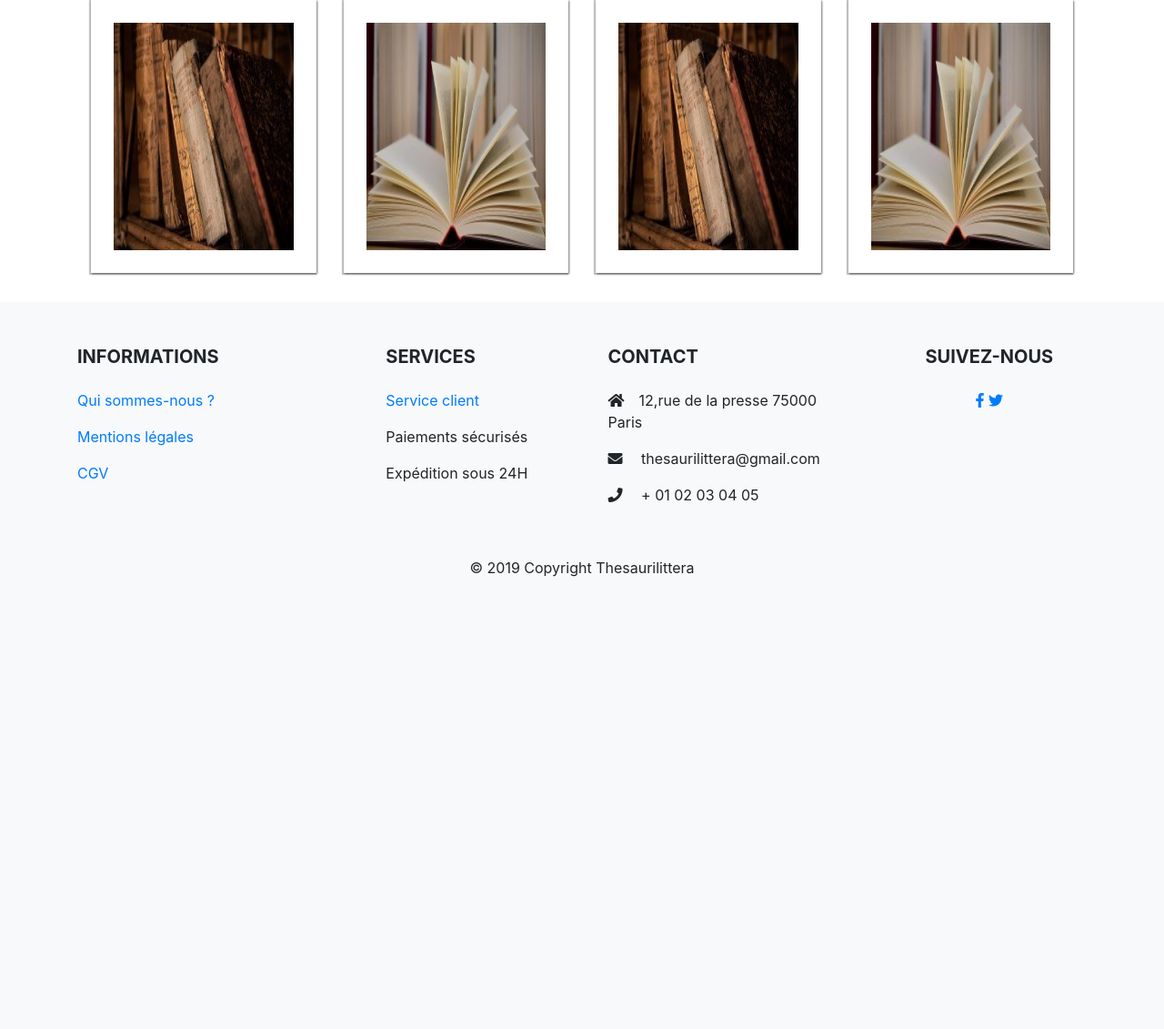
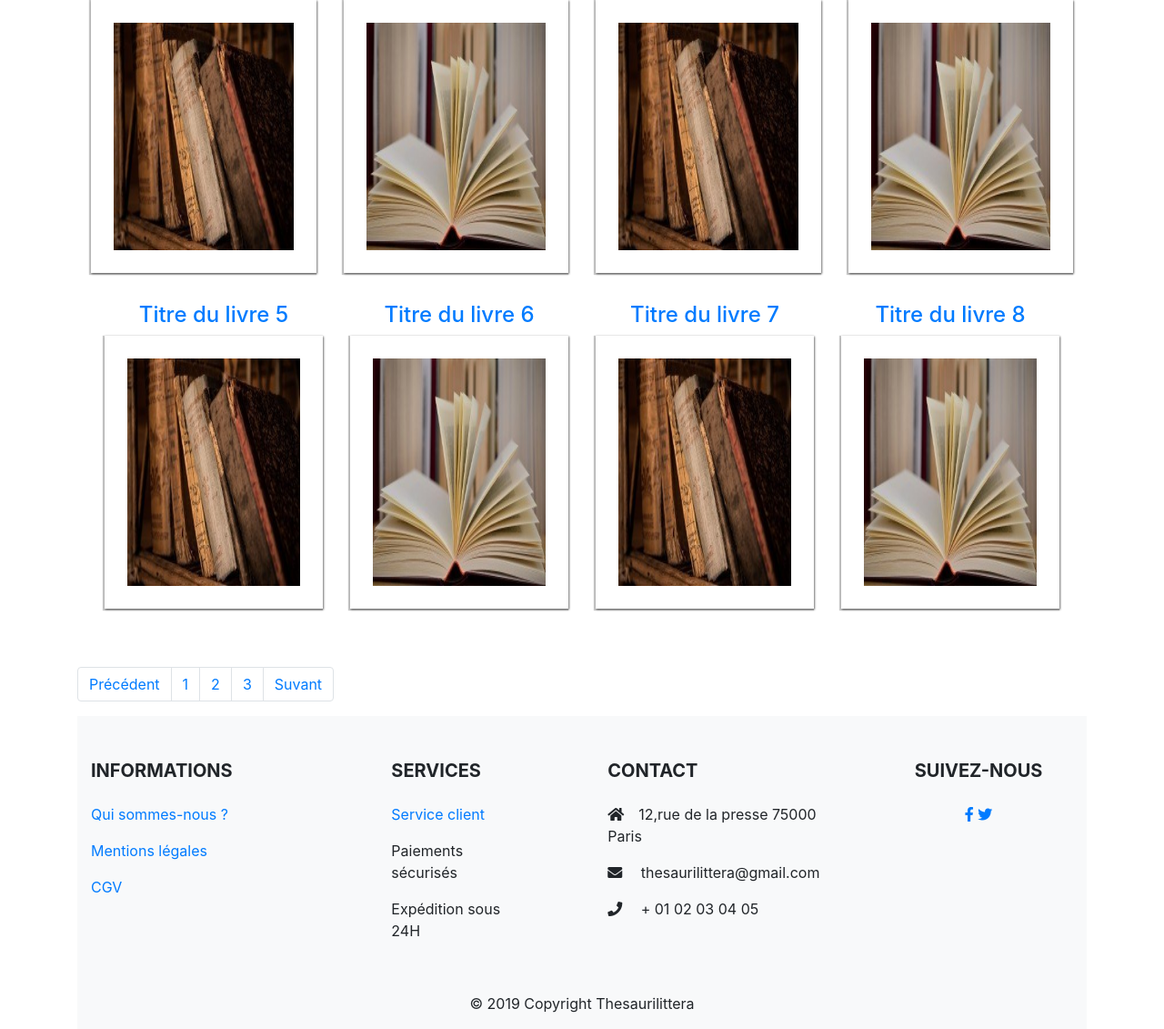
Before and after one commit to yabounn/thesaurilittera, a Symfony app: template templates/bookstore/index.html.twig in a window 1280 px wide. Shown: the part 291-1422 px from the top of the page at 91% size. Before the commit the page ends 925 px from the top, so only its background shows below. Run offline with Twig, Linux system fonts and the light colour scheme; the template is opened without the code that fills it, so the values that code supplies are empty; some libraries are stand-ins or nearby versions.

Commit message:
Ajout pagination dans bookstore(non fonctionnel)

```diff
--- a/templates/bookstore/index.html.twig
+++ b/templates/bookstore/index.html.twig
@@ -129,12 +129,120 @@
 
                     </div>
                     <!-- /.books row-0 -->
+                    <!-- books row-1 -->
+                    <div class="store row col-sm-12 row-1">
+
+                        <div class=" col-md-3 col-sm-6">
+                            <h4 class="store-title-book">
+                                <a href="#">Titre du livre 5</a>
+                            </h4>
+                            <div class="book-view book-closeview">
+                                <div class="image-couv">
+                                    <div class="front">
+                                        <div class="thumbnail-image">
+                                            <img class="card-img" src="{{ asset('images/ancient-books.jpg') }}"
+                                                alt="Livre antique">
+                                        </div>
+                                    </div>
+                                    <div class="cover"></div>
+                                    <div class="back">
+                                        <h6>Titre du livre</h6>
+                                        <p>Prix : 15.00</p>
+                                        <button class="btn blue-gradient btn-rounded">Plus de détails</button>
+                                    </div>
+                                </div>
+                            </div>
+
+                        </div>
+
+                        <div class="book-container col-md-3 col-sm-6">
+                            <h4 class="store-title-book">
+                                <a href="#">Titre du livre 6</a>
+                            </h4>
+                            <div class="book-view book-closeview">
+                                <div class="image-couv">
+                                    <div class="front">
+                                        <div class="thumbnail-image">
+                                            <img class="card-img" src="{{ asset('images/book-pages.jpg') }}"
+                                                alt="Livre ouvert">
+                                        </div>
+                                    </div>
+                                    <!--/.front -->
+                                    <div class="cover"></div>
+                                    <div class="back">
+                                        <h6>Titre du livre</h6>
+                                        <p>Prix : 15.00</p>
+                                        <button class="btn blue-gradient btn-rounded">Plus de détails</button>
+                                    </div>
+                                </div>
+                            </div>
+                        </div>
+
+                        <div class="book-container col-md-3 col-sm-6">
+                            <h4 class="store-title-book">
+                                <a href="#">Titre du livre 7</a>
+                            </h4>
+                            <div class="book-view book-closeview">
+                                <div class="image-couv">
+                                    <div class="front">
+                                        <div class="thumbnail-image">
+                                            <img class="card-img" src="{{ asset('images/ancient-books.jpg') }}"
+                                                alt="Livre antique">
+                                        </div>
+                                    </div>
+                                    <!--/.front -->
+                                    <div class="cover"></div>
+                                    <div class="back">
+                                        <h6>Titre du livre</h6>
+                                        <p>Prix : 15.00</p>
+                                        <button class="btn blue-gradient btn-rounded">Plus de détails</button>
+                                    </div>
+                                </div>
+                            </div>
+
+                        </div>
+
+                        <div class="book-container col-md-3 col-sm-6">
+                            <h4 class="store-title-book">
+                                <a href="#">Titre du livre 8</a>
+                            </h4>
+                            <div class="book-view book-closeview">
+                                <div class="image-couv">
+                                    <div class="front">
+                                        <div class="thumbnail-image">
+                                            <img class="card-img" src="{{ asset('images/book-pages.jpg') }}"
+                                                alt="Livre ouvert">
+                                        </div>
+                                    </div>
+                                    <!--/.front -->
+                                    <div class="cover"></div>
+                                    <div class="back">
+                                        <h6>Titre du livre</h6>
+                                        <p>Prix : 15.00</p>
+                                        <button class="btn blue-gradient btn-rounded">Plus de détails</button>
+                                    </div>
+                                </div>
+                            </div>
+
+                        </div>
+                        <!-- /.books row-1 -->
                     </div>
                     <!-- /.store -->
                 </div>
                 <!-- /.grid row -->
             </div>
             <!-- /.content -->
+            <!-- Pagination-->
+            <nav aria-label="Page navigation example">
+                <ul class="pagination">
+                    <li class="page-item"><a class="page-link" href="#">Précédent</a></li>
+                    <li class="page-item"><a class="page-link" href="#">1</a></li>
+                    <li class="page-item"><a class="page-link" href="#">2</a></li>
+                    <li class="page-item"><a class="page-link" href="#">3</a></li>
+                    <li class="page-item"><a class="page-link" href="#">Suvant</a></li>
+                </ul>
+            </nav>
+            <!-- /.pagination-->
         </div>
         <!-- /.grid row -->
     </div>
```
Lines whose indentation alone changed are shown as unchanged.
